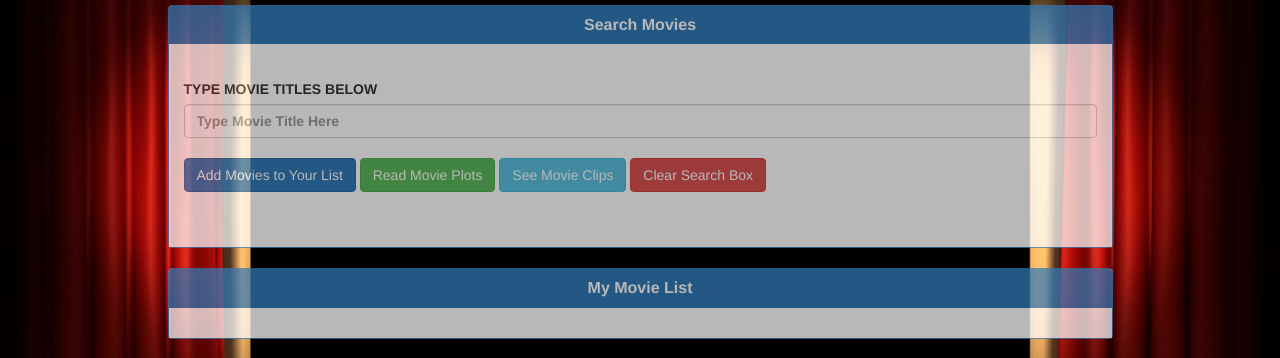
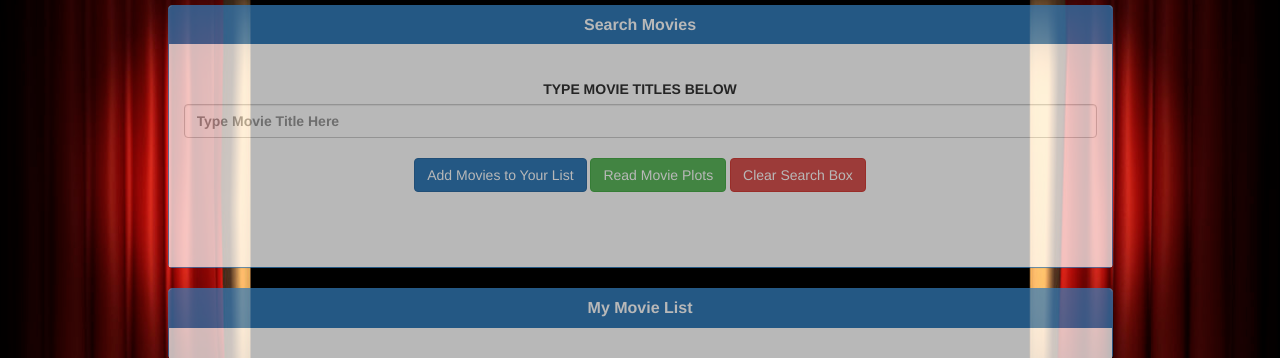
Before and after one commit to ensferum/project1test, a plain HTML site: page index.html in a window 1280 px wide. Shown: the part 143-501 px from the top of the page. Drawn offline with nearby package versions, Linux system fonts and the light colour scheme; no server answers.

Commit message:
more fixes, centering

```diff
--- a/index.html
+++ b/index.html
@@ -51,13 +51,14 @@
 						<form role="form">
 							<div>
 								<br>
+								<div style="text-align: center">
 								<label for="text">TYPE MOVIE TITLES BELOW</label>
 								<input type="text" class="form-control" id="user-input-name" placeholder="Type Movie Title Here" autocomplete="off">
 								<br>
 								<button type="submit" class="btn btn-primary" id="user-add-movie">Add Movies to Your List</button>
 								<button type="submit" class="btn btn-success" id="user-search-plot">Read Movie Plots</button>
-								<button type="submit" class="btn btn-info" id="user-search-clip">See Movie Clips</button>
 								<button type="submit" class="btn btn-danger" id="user-clear">Clear Search Box</button>
+								</div>
 								<br><br><br>
 							</div>
 						</form>
```
